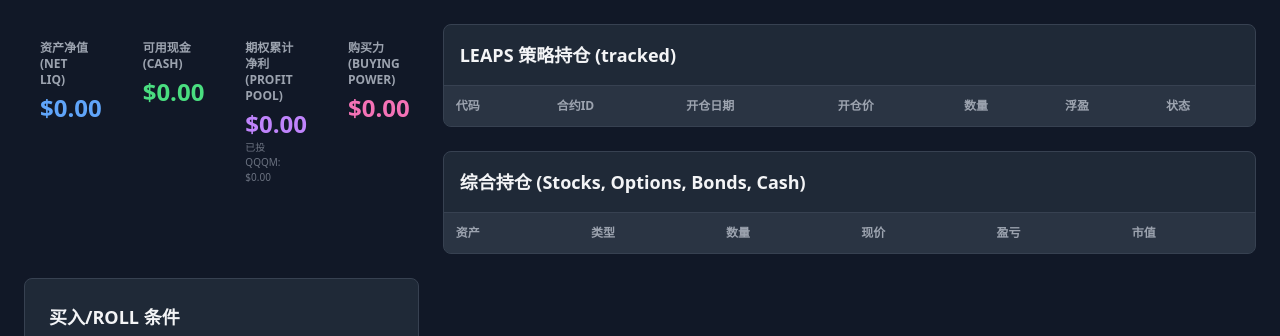
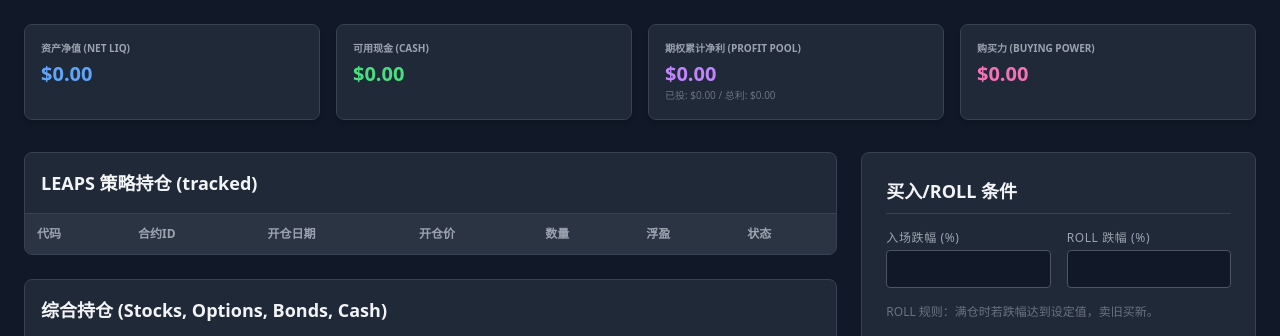
Before and after one commit to larkspur8506/qqq-bot, a Python web app: template web/templates/dashboard.html in a window 1280 px wide. Shown: the part 61-397 px from the top of the page. Run offline with Jinja, Linux system fonts and the light colour scheme; the template is opened without the code that fills it, so the values that code supplies are empty; some libraries are stand-ins or nearby versions.

Commit message:
fix: restore dashboard layout and fix data binding IDs

```diff
--- a/web/templates/dashboard.html
+++ b/web/templates/dashboard.html
@@ -6,6 +6,20 @@
     <meta name="viewport" content="width=device-width, initial-scale=1.0">
     <title>Q-LEAPS 控制台</title>
     <script src="https://cdn.tailwindcss.com"></script>
+    <style>
+        input[type=number]::-webkit-inner-spin-button,
+        input[type=number]::-webkit-outer-spin-button {
+            -webkit-appearance: none;
+            margin: 0;
+        }
+
+        .card {
+            background-color: rgba(31, 41, 55, 1);
+            border: 1px solid rgba(55, 65, 81, 1);
+            border-radius: 0.5rem;
+            box-shadow: 0 4px 6px -1px rgba(0, 0, 0, 0.1), 0 2px 4px -1px rgba(0, 0, 0, 0.06);
+        }
+    </style>
 
     <script>
         let currentMaxHoldDays = 270;
@@ -80,9 +94,9 @@
                 // Fill Account Summary
                 if (data.portfolio && data.portfolio.summary) {
                     const sum = data.portfolio.summary;
-                    document.getElementById('acc-liq').innerText = '$' + sum.NetLiquidity.toLocaleString(undefined, { minimumFractionDigits: 2 });
-                    document.getElementById('acc-cash').innerText = '$' + sum.TotalCashValue.toLocaleString(undefined, { minimumFractionDigits: 2 });
-                    document.getElementById('acc-bp').innerText = '$' + sum.BuyingPower.toLocaleString(undefined, { minimumFractionDigits: 2 });
+                    document.getElementById('net-liq').innerText = '$' + sum.NetLiquidity.toLocaleString(undefined, { minimumFractionDigits: 2 });
+                    document.getElementById('cash-balance').innerText = '$' + sum.TotalCashValue.toLocaleString(undefined, { minimumFractionDigits: 2 });
+                    document.getElementById('buying-power').innerText = '$' + sum.BuyingPower.toLocaleString(undefined, { minimumFractionDigits: 2 });
                 }
 
                 // Portfolio Table
@@ -360,23 +374,23 @@
 
     <div class="container mx-auto p-6 grid grid-cols-1 lg:grid-cols-3 gap-6">
         <!-- Dashboard Summary Row (Top) -->
-        <div class="grid grid-cols-1 md:grid-cols-4 gap-4 mb-6">
+        <div class="lg:col-span-3 grid grid-cols-1 md:grid-cols-4 gap-4 mb-2">
             <div class="card p-4">
-                <div class="text-xs uppercase text-gray-400 font-bold mb-1">资产净值 (Net Liq)</div>
-                <div id="net-liq" class="text-2xl font-bold text-blue-400">$0.00</div>
+                <div class="text-[10px] uppercase text-gray-400 font-bold mb-1">资产净值 (NET LIQ)</div>
+                <div id="net-liq" class="text-xl font-bold text-blue-400">$0.00</div>
             </div>
             <div class="card p-4">
-                <div class="text-xs uppercase text-gray-400 font-bold mb-1">可用现金 (Cash)</div>
-                <div id="cash-balance" class="text-2xl font-bold text-green-400">$0.00</div>
+                <div class="text-[10px] uppercase text-gray-400 font-bold mb-1">可用现金 (CASH)</div>
+                <div id="cash-balance" class="text-xl font-bold text-green-400">$0.00</div>
             </div>
             <div class="card p-4">
-                <div class="text-xs uppercase text-gray-400 font-bold mb-1">期权累计净利 (Profit Pool)</div>
-                <div id="profit-pool" class="text-2xl font-bold text-purple-400">$0.00</div>
-                <div id="invested-info" class="text-[10px] text-gray-500">已投 QQQM: $0.00</div>
+                <div class="text-[10px] uppercase text-gray-400 font-bold mb-1">期权累计净利 (PROFIT POOL)</div>
+                <div id="profit-pool" class="text-xl font-bold text-purple-400">$0.00</div>
+                <div id="invested-info" class="text-[10px] text-gray-500 truncate">已投: $0.00 / 总利: $0.00</div>
             </div>
             <div class="card p-4">
-                <div class="text-xs uppercase text-gray-400 font-bold font-bold mb-1">购买力 (Buying Power)</div>
-                <div id="buying-power" class="text-2xl font-bold text-pink-400">$0.00</div>
+                <div class="text-[10px] uppercase text-gray-400 font-bold mb-1">购买力 (BUYING POWER)</div>
+                <div id="buying-power" class="text-xl font-bold text-pink-400">$0.00</div>
             </div>
         </div>
 
```
